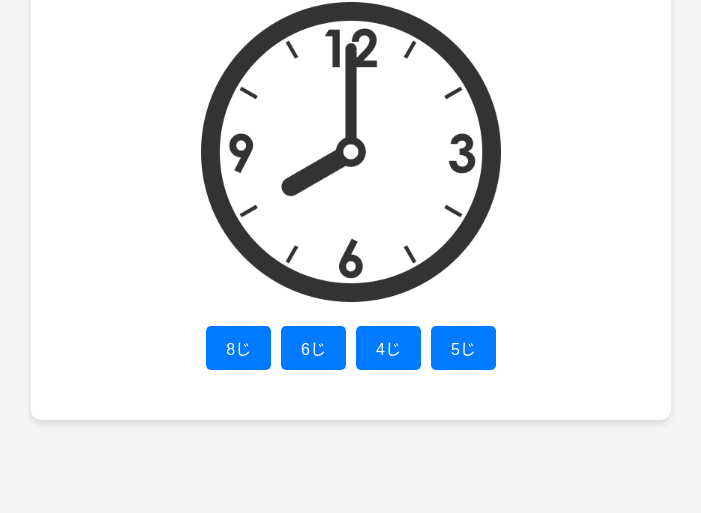
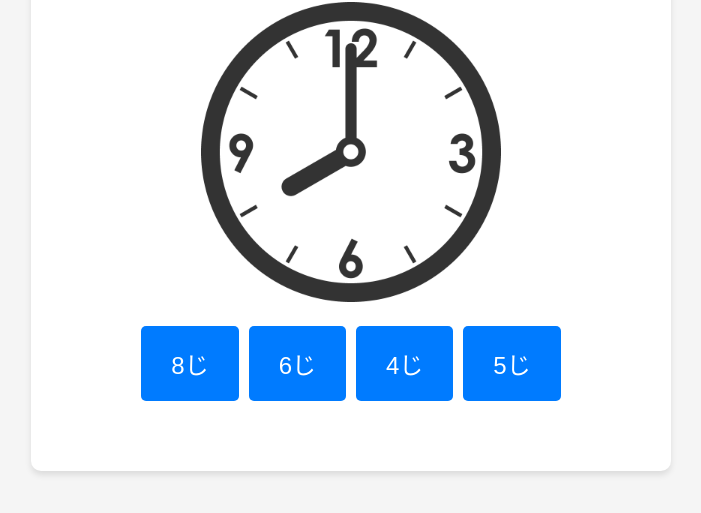
Before and after one commit to y-maru/clock-app, a plain HTML site: page index.html in a window 1280 px wide. Shown: the part 127-640 px from the top of the page, without its empty margins (289-990 px from the left). Drawn offline with Linux system fonts and the light colour scheme.

Commit message:
Update styles.css

```diff
--- a/styles.css
+++ b/styles.css
@@ -36,8 +36,8 @@ body {
   background-color: #007bff;
   color: white;
   border: none;
-  padding: 10px 20px;
-  font-size: 16px;
+  padding: 20px 30px;
+  font-size: 24px;
   border-radius: 5px;
   cursor: pointer;
 }
@@ -48,7 +48,7 @@ body {
 
 .result-message {
   margin-top: 20px;
-  font-size: 30px;
+  font-size: 50px;
   font-weight: bold;
 }
 
```
